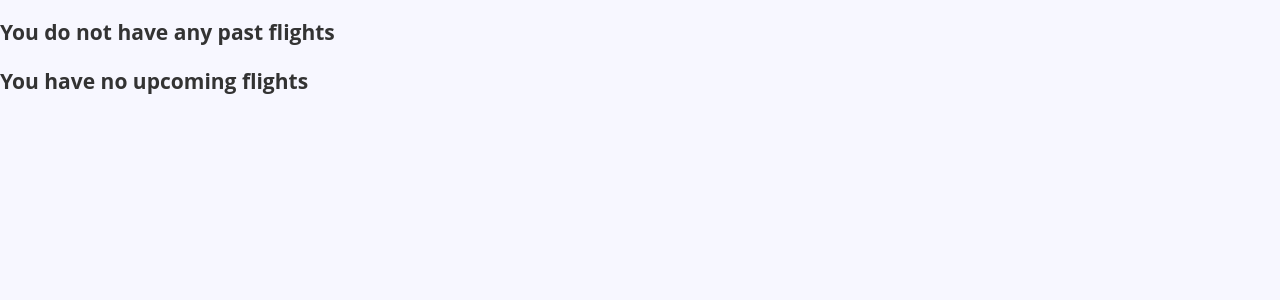
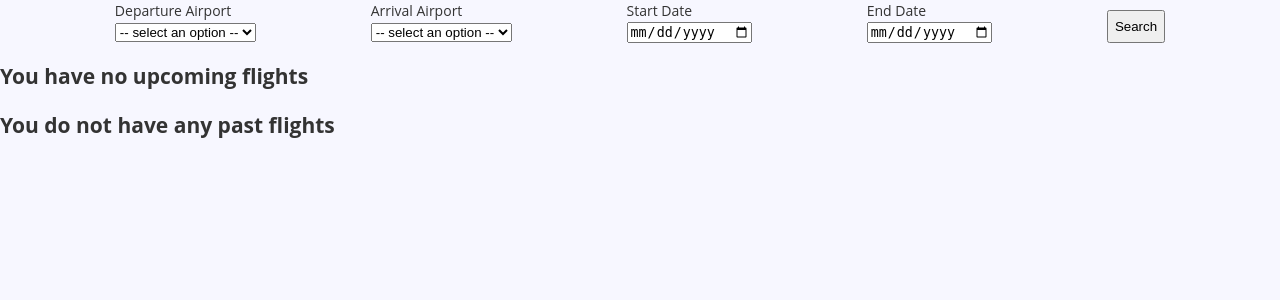
Before and after one commit to BerryLiu2002/FlightReservationProject, a Flask app: page /purchased in a window 1280 px wide. Shown: the part 125-425 px from the top of the page. Run offline with Flask 2, Linux system fonts and the light colour scheme; data that the repository does not hold is empty.

Commit message:
Updated GUI of ViewMyFlights, TrackSpending, and rating/canceling flights

```diff
--- a/app.py
+++ b/app.py
@@ -65,7 +65,15 @@ def purchased_flights():
     if request.method == 'GET':
         data = get_future_flights(session.get('username'))
         data2 = get_past_flights(session.get('username'))
-        return render_template('purchased.html', future_flights=data, session=session, past_flights = data2)
+        airports = get_airports()
+        return render_template('purchased.html', future_flights=data, airports = airports, session=session, past_flights = data2, default = False)
+
+@app.route('/filtered-flights', methods = ['GET'])
+def get_filtered():
+    if request.method == 'GET':
+        data = get_filtered_flights(session.get('username'),request.args.to_dict())
+        return render_template('purchased.html', future_flights= data, session=session, default = True)
+
 
 @app.route('/cancel', methods=['POST'])
 def cancel_trip():
--- a/sql_helper.py
+++ b/sql_helper.py
@@ -128,6 +128,27 @@ def get_spending(email):
     query = "SELECT YEAR(f.departure_time) as Year, MONTHNAME(f.departure_time) as Month, CAST(SUM(f.sold_price) AS SIGNED) as Spent  FROM `Flights` NATURAL JOIN TICKETS as f WHERE f.customer_email = %s GROUP by f.departure_time"
     cursor.execute(query, email)
     data = cursor.fetchall()
+    return data
+
+def get_filtered_flights(email, args):
+    inputs = ()
+    query = """SELECT Tickets.customer_email, flights.flight_num, Flights.departure_airport, Flights.arrival_airport,
+            Flights.departure_time FROM Flights join tickets on Flights.flight_num = Tickets.flight_num
+            WHERE Tickets.customer_email = %s"""
+    condition_list = []
+    inputs+= (email,)
+    if args.get('start_date'):
+        condition_list.append('Date(Tickets.departure_time) >= %s')
+        inputs+= (args.get('start_date'),)
+    if args.get('end_date'):
+        condition_list.append('Date(Tickets.departure_time) <= %s')
+        inputs+= (args.get('end_date'),)
+    if len(condition_list)>1:
+        query += " AND ".join(condition_list)
+    print(query)
+    cursor.execute(query, inputs)
+    data = cursor.fetchall()
+    # print(args)
     return data
 
 def staff_default_view_flights():
--- a/templates/future_flights.html
+++ b/templates/future_flights.html
@@ -55,6 +55,7 @@
       <input type="date" name="return_date" id="return_date" />
     </div>
   </div>
+  {%print(return_date)%}
   <input type="submit" value="Search" />
 
   {% if error %}
--- a/templates/purchased.html
+++ b/templates/purchased.html
@@ -1,4 +1,73 @@
-{% extends 'base.html' %} {% block body %} {%if past_flights%}
+{% extends 'base.html' %} {% block body %}
+<form
+  action="{{ url_for('get_filtered', departure_airport = departure, arrival_airport = arrival, start_date = start, end_date = end) }}"
+  method="GET"
+>
+  <div style="display: flex; justify-content: space-evenly" id="filter_bar">
+    <div class="filter_item">
+      <label for="departure">Departure Airport</label><br />
+      <select name="departure" id="departure">
+        <option disabled selected value>-- select an option --</option>
+        {% for airport in airports %}
+        <option value="{{airport.name}}">{{airport.name}}</option>
+        {% endfor %}
+      </select>
+    </div>
+
+    <div class="filter_item">
+      <label for="arrival">Arrival Airport</label><br />
+      <select name="arrival" id="arrival">
+        <option disabled selected value>-- select an option --</option>
+        {% for airport in airports %}
+        <option value="{{airport.name}}">{{airport.name}}</option>
+        {% endfor %}
+      </select>
+    </div>
+
+    <div class="filter_item">
+      <label for="start_date">Start Date</label><br />
+      <input type="date" name="start_date" id="start" />
+    </div>
+    <div>
+      <label for="end_date">End Date</label><br />
+      <input type="date" name="end_date" id="end" />
+    </div>
+    <input style="margin-top: 10px" type="submit" value="Search" />
+  </div>
+</form>
+{%if not default%} {%if future_flights%}
+<h2>Here are your future flights:</h2>
+<form action="{{ url_for('cancel_trip') }}" method="POST">
+  <table style="width: 100%">
+    <tr>
+      <th>Flight Number</th>
+      <th>Airline</th>
+      <th>Airplane ID</th>
+      <th>Departure Airport</th>
+      <th>Arrival Airport</th>
+      <th>Departure Time</th>
+      <th>Arrival Time</th>
+    </tr>
+    {%for flight in future_flights%}
+    <tr style="text-align: center">
+      <td>{{flight.get('flight_num')}}</td>
+      <td>{{flight.get('airline')}}</td>
+      <td>{{flight.get('airplane_id')}}</td>
+      <td>{{flight.get('departure_airport')}}</td>
+      <td>{{flight.get('arrival_airport')}}</td>
+      <td>{{flight.get('departure_time')}}</td>
+      <td>{{flight.get('arrival_time')}}</td>
+      <td>
+        <button type="submit">Cancel Flight</button>
+        <input type="hidden" name="id" value="{{flight['id']}}" />
+      </td>
+    </tr>
+    {% endfor %}
+  </table>
+</form>
+{%else%}
+<h2>You have no upcoming flights</h2>
+{%endif%} {%if past_flights%}
 <h2>Here are your past flights</h2>
 <form action="{{ url_for('rate')}}" method="GET">
   <table style="width: 100%">
```
Also changed, not shown: other parts of templates/purchased.html (+1 -33 lines).
